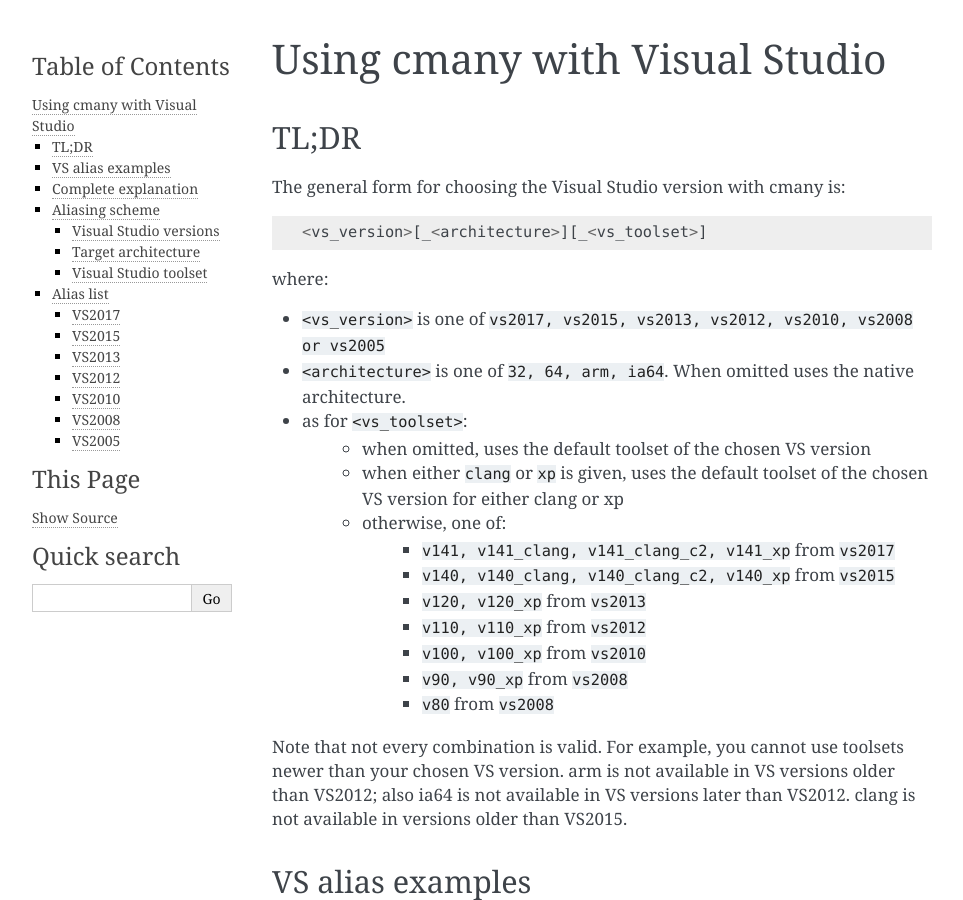
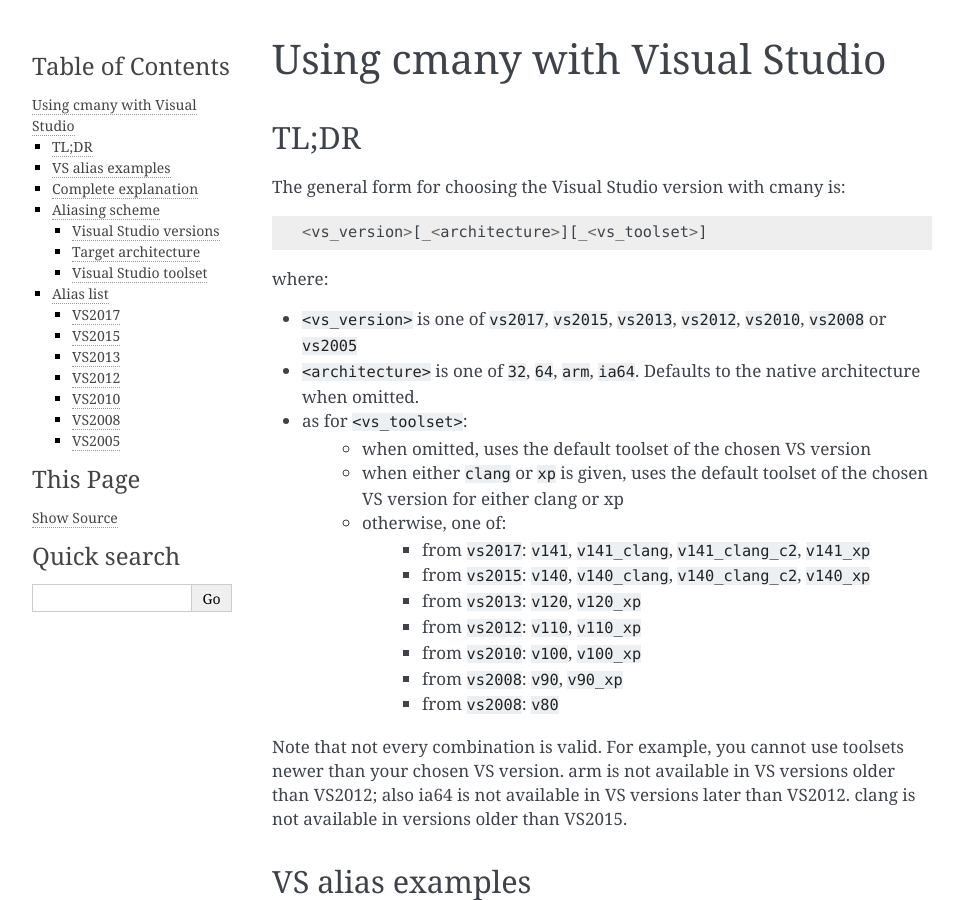
Before and after one commit to biojppm/cmany, a Sphinx documentation site: the page built from doc/vs.rst, in a window 1280 px wide and 900 px high. Shown: the whole window, without its empty margins (148-1111 px from the left). Built offline with Sphinx 7.4.7, drawn with Linux system fonts in a browser that asks for light colours.

Commit message:
docs: minor improvements

```diff
--- a/doc/vs.rst
+++ b/doc/vs.rst
@@ -9,22 +9,24 @@
 
 where:
 
-* ``<vs_version>`` is one of ``vs2017, vs2015, vs2013, vs2012, vs2010, vs2008
-  or vs2005``
-* ``<architecture>`` is one of ``32, 64, arm, ia64``. When omitted uses the
-  native architecture.
+* ``<vs_version>`` is one of ``vs2017``, ``vs2015``, ``vs2013``, ``vs2012``,
+  ``vs2010``, ``vs2008`` or ``vs2005``
+* ``<architecture>`` is one of ``32``, ``64``, ``arm``, ``ia64``. Defaults to
+  the native architecture when omitted.
 * as for ``<vs_toolset>``:
     * when omitted, uses the default toolset of the chosen VS version
     * when either ``clang`` or ``xp`` is given, uses the default toolset of
       the chosen VS version for either clang or xp
     * otherwise, one of:
-        * ``v141, v141_clang, v141_clang_c2, v141_xp`` from ``vs2017``
-        * ``v140, v140_clang, v140_clang_c2, v140_xp`` from ``vs2015``
-        * ``v120, v120_xp`` from ``vs2013``
-        * ``v110, v110_xp`` from ``vs2012``
-        * ``v100, v100_xp`` from ``vs2010``
-        * ``v90, v90_xp`` from ``vs2008``
-        * ``v80`` from ``vs2008``
+        * from ``vs2017``: ``v141``, ``v141_clang``, ``v141_clang_c2``,
+          ``v141_xp``
+        * from ``vs2015``: ``v140``, ``v140_clang``, ``v140_clang_c2``,
+          ``v140_xp``
+        * from ``vs2013``: ``v120``, ``v120_xp``
+        * from ``vs2012``: ``v110``, ``v110_xp``
+        * from ``vs2010``: ``v100``, ``v100_xp``
+        * from ``vs2008``: ``v90``, ``v90_xp``
+        * from ``vs2008``: ``v80``
 
 Note that not every combination is valid. For example, you cannot use
 toolsets newer than your chosen VS version. arm is not available in VS
```
Also changed, not shown: doc/quick_tour.rst (+13 -4 lines), 4 other files.
